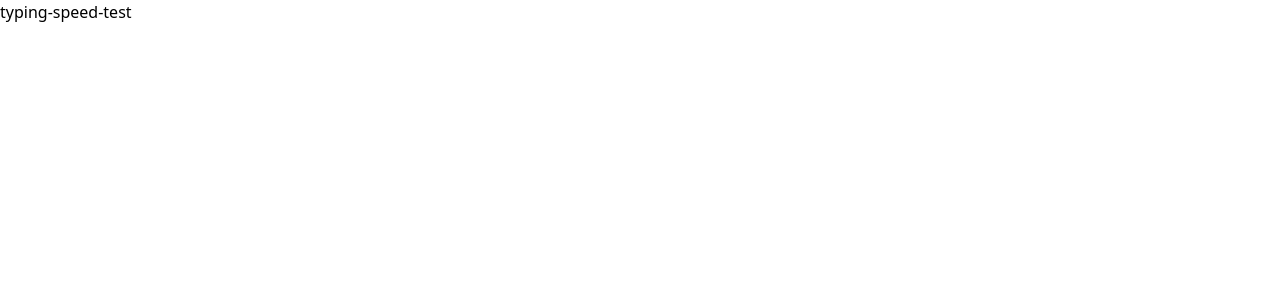
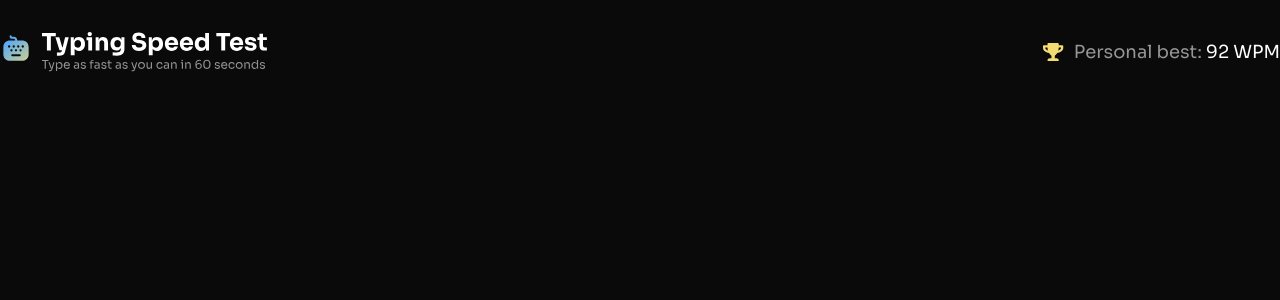
Before and after one commit to sam4web/typing-speed-test, a Vue app: page / in a window 1280 px wide. Shown: the top 300 px of the page. Built offline with nearby package versions, Linux system fonts and the light colour scheme.

Commit message:
add styles, path aliases and header

```diff
--- a/src/App.vue
+++ b/src/App.vue
@@ -1,5 +1,11 @@
-<script setup lang="ts"></script>
+<script setup lang="ts">
+  import Header from '@/components/Header.vue';
+  import Stats from '@/components/Stats.vue';
+</script>
 
 <template>
-  <h1>typing-speed-test</h1>
+  <main class="max-w-7xl w-full mx-auto mt-8">
+    <Header />
+    <Stats />
+  </main>
 </template>
--- /dev/null
+++ b/src/components/Header.vue
@@ -0,0 +1,22 @@
+<script setup lang="ts"></script>
+
+<template>
+  <header class="w-full">
+    <div class="flex-between">
+      <img
+        src="@/assets/images/logo-large.svg"
+        alt="logo image"
+      />
+
+      <div class="flex-center space-x-2.5">
+        <img
+          src="@/assets/images/icon-personal-best.svg"
+          alt="personal-best-icon"
+        />
+        <p class="text-neutral-400 text-lg font-normal">
+          Personal best: <span class="text-neutral-0">92 WPM</span>
+        </p>
+      </div>
+    </div>
+  </header>
+</template>
--- a/src/components/HelloWorld.vue
+++ /dev/null
@@ -1,48 +0,0 @@
-<script setup lang="ts">
-  import { ref } from 'vue';
-
-  defineProps<{ msg: string }>();
-
-  const count = ref(0);
-</script>
-
-<template>
-  <h1>{{ msg }}</h1>
-
-  <div class="card">
-    <button
-      type="button"
-      @click="count++"
-    >
-      count is {{ count }}
-    </button>
-    <p>
-      Edit
-      <code>components/HelloWorld.vue</code> to test HMR
-    </p>
-  </div>
-
-  <p>
-    Check out
-    <a
-      href="https://vuejs.org/guide/quick-start.html#local"
-      target="_blank"
-      >create-vue</a
-    >, the official Vue + Vite starter
-  </p>
-  <p>
-    Learn more about IDE Support for Vue in the
-    <a
-      href="https://vuejs.org/guide/scaling-up/tooling.html#ide-support"
-      target="_blank"
-      >Vue Docs Scaling up Guide</a
-    >.
-  </p>
-  <p class="read-the-docs">Click on the Vite and Vue logos to learn more</p>
-</template>
-
-<style scoped>
-  .read-the-docs {
-    color: #888;
-  }
-</style>
--- /dev/null
+++ b/src/components/Stats.vue
@@ -0,0 +1,3 @@
+<script setup lang="ts"></script>
+
+<template></template>
--- a/src/style.css
+++ b/src/style.css
@@ -1 +1,50 @@
 @import 'tailwindcss';
+
+@theme {
+  --font-sora: 'Sora', 'sans-serif';
+
+  --color-neutral-900: hsl(0, 0%, 7%);
+  --color-neutral-800: hsl(0, 0%, 15%);
+  --color-neutral-500: hsl(240, 3%, 46%);
+  --color-neutral-400: hsl(240, 1%, 59%);
+  --color-neutral-0: hsl(0, 0%, 100%);
+  --color-blue-600: hsl(214, 100%, 55%);
+  --color-blue-400: hsl(210, 100%, 65%);
+  --color-red-500: hsl(354, 63%, 57%);
+  --color-green-500: hsl(140, 63%, 57%);
+  --color-yellow-400: hsl(49, 85%, 70%);
+}
+
+@layer base {
+  @font-face {
+    font-family: 'Sora';
+    src:
+      url('./assets/fonts/Sora/Sora-VariableFont_wght.ttf') format('truetype-variations'),
+      url('./assets/fonts/Sora/Sora-VariableFont_wght.ttf') format('truetype');
+    font-weight: 100 900;
+    font-style: normal;
+    font-display: swap;
+  }
+
+  body {
+    font-family: var(--font-sora);
+    min-height: 100dvh;
+    width: 100%;
+    @apply bg-neutral-950 antialiased;
+    -webkit-font-smoothing: antialiased;
+    -moz-osx-font-smoothing: grayscale;
+  }
+}
+
+@layer utilities {
+  .flex-center {
+    @apply flex justify-center items-center;
+  }
+
+  .flex-between {
+    @apply flex justify-between items-center;
+  }
+}
+
+@layer components {
+}
--- a/vite.config.ts
+++ b/vite.config.ts
@@ -1,8 +1,14 @@
 import { defineConfig } from 'vite';
 import vue from '@vitejs/plugin-vue';
 import tailwindcss from '@tailwindcss/vite';
+import { fileURLToPath } from 'url';
 
 // https://vite.dev/config/
 export default defineConfig({
   plugins: [vue(), tailwindcss()],
+  resolve: {
+    alias: {
+      '@': fileURLToPath(new URL('./src', import.meta.url)),
+    },
+  },
 });
```
Also changed, not shown: tsconfig.app.json (+6 -1 lines), tsconfig.json (+7 -1 lines), src/assets/fonts/Sora/OFL.txt (deleted), src/assets/fonts/Sora/README.txt (deleted).
